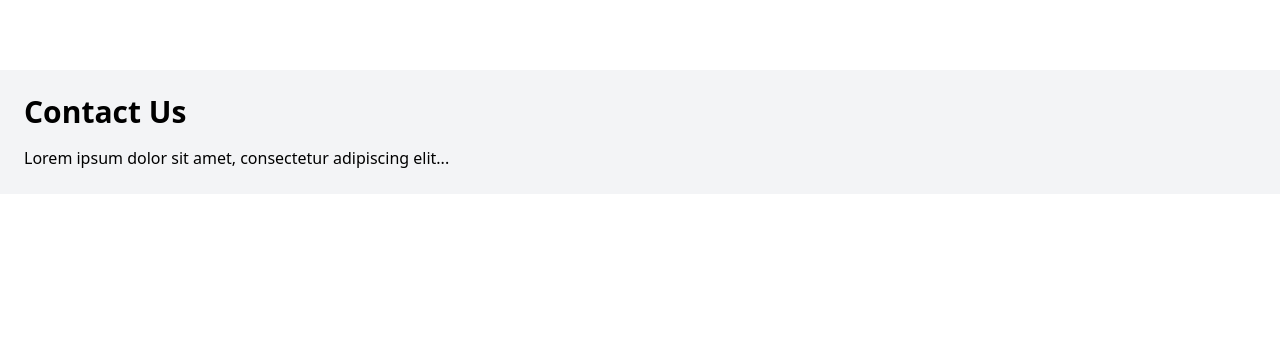
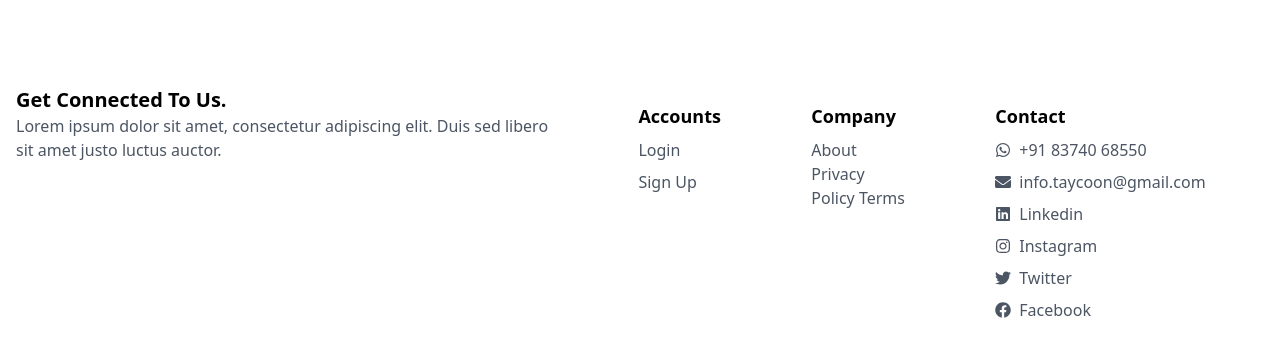
Before and after one commit to nikhil-1613/dance-academy, a React (Vite) app: page / in a window 1280 px wide. Shown: the part 2884-3240 px from the top of the page. Before the commit the page ends 3118 px from the top, so only its background shows below. Built offline with nearby package versions, Linux system fonts and the light colour scheme.

Commit message:
modified:   package-lock.json 	modified:   package.json 	modified:   src/components/Contact.tsx 	new file:   src/components/Footer.tsx 	modified:   src/components/Layout.tsx

```diff
--- a/package.json
+++ b/package.json
@@ -12,6 +12,7 @@
   "dependencies": {
     "react": "^18.2.0",
     "react-dom": "^18.2.0",
+    "react-icons": "^5.2.1",
     "react-responsive-carousel": "^3.2.23"
   },
   "devDependencies": {
--- a/src/components/Contact.tsx
+++ /dev/null
@@ -1,29 +0,0 @@
-// src/components/Contact.tsx
-
-import React from 'react';
-
-const Contact: React.FC = () => {
-  return (
-    <section id="contact" className="bg-gray-100 p-6 text-left">
-      <h2 className="text-3xl font-bold mb-4">Contact Us</h2>
-      <p>Lorem ipsum dolor sit amet, consectetur adipiscing elit...</p>
-    </section>
-  );
-}
-
-export default Contact;
-
-
-// import React from 'react';
-
-// const Contact: React.FC = () => {
-//   return (
-//     <section id="contact" className="p-10 bg-gray-100">
-//       <h2 className="text-2xl font-bold mb-4">Contact Us</h2>
-//       <p className="mb-4">Lorem ipsum dolor sit amet, consectetur adipiscing elit...</p>
-//       <p>Lorem ipsum dolor sit amet, consectetur adipiscing elit...</p>
-//     </section>
-//   );
-// }
-
-// export default Contact;
--- /dev/null
+++ b/src/components/Footer.tsx
@@ -0,0 +1,68 @@
+import React from 'react';
+import { FaWhatsapp, FaEnvelope, FaLinkedin, FaInstagram, FaTwitter, FaFacebook } from 'react-icons/fa';
+
+interface Props {
+  // Add any props you need here
+}
+
+const Footer: React.FC<Props> = () => {
+  return (
+    <div className="flex flex-wrap justify-between space-y-4 p-4">
+      {/* First part */}
+      <div className="w-full md:w-auto md:flex-grow md:mr-8">
+        <h1 className="text-xl font-bold">Get Connected To Us.</h1>
+        <p className="text-gray-600">Lorem ipsum dolor sit amet, consectetur adipiscing elit. Duis sed libero <br></br>sit amet justo luctus auctor.</p>
+      </div>
+
+      {/* Second part */}
+      <div className="w-full md:w-auto md:flex-grow md:mr-8">
+        <h2 className="text-lg font-bold mb-2">Accounts</h2>
+        <div className="flex flex-col space-y-2">
+          <a href="#" className="text-gray-600 hover:text-gray-800">Login</a>
+          <a href="#" className="text-gray-600 hover:text-gray-800">Sign Up</a>
+        </div>
+      </div>
+
+      {/* Third part */}
+      <div className="w-full md:w-auto md:flex-grow md:mr-8">
+        <h2 className="text-lg font-bold mb-2">Company</h2>
+        <p className="text-gray-600">About</p>
+        <p className="text-gray-600">Privacy </p>
+        <p className="text-gray-600">Policy Terms</p>
+      </div>
+
+      {/* Fourth part */}
+      <div className="w-full md:w-auto md:flex-grow">
+        <h3 className="text-lg font-bold mb-2">Contact</h3>
+        <div className="flex flex-col space-y-2 text-gray-600">
+          <div className="flex items-center space-x-2">
+            <FaWhatsapp />
+            <span>+91 83740 68550</span>
+          </div>
+          <div className="flex items-center space-x-2">
+            <FaEnvelope />
+            <span>info.taycoon@gmail.com</span>
+          </div>
+          <div className="flex items-center space-x-2">
+            <FaLinkedin />
+            <span>Linkedin</span>
+          </div>
+          <div className="flex items-center space-x-2">
+            <FaInstagram />
+            <span>Instagram</span>
+          </div>
+          <div className="flex items-center space-x-2">
+            <FaTwitter />
+            <span>Twitter</span>
+          </div>
+          <div className="flex items-center space-x-2">
+            <FaFacebook />
+            <span>Facebook</span>
+          </div>
+        </div>
+      </div>
+    </div>
+  );
+}
+
+export default Footer;
--- a/src/components/Layout.tsx
+++ b/src/components/Layout.tsx
@@ -3,9 +3,10 @@ import Navbar from './Navbar';
 import Home from './Home';
 import About from './About';
 import Courses from './Courses';
-import Contact from './Contact';
+// import Contact from './Contact';
 import Reviews from './Reviews';
 import Achievements from './Achievements';
+import Footer from './Footer';
 
 const Layout: React.FC = () => {
   return (
@@ -27,7 +28,7 @@ const Layout: React.FC = () => {
         </div>
 
         <div className="py-10"> {/* Add padding-y between components */}
-          <Contact />
+          <Footer />
         </div>
       </main>
     </div>
```
Also changed, not shown: 1 other file (tests, documents, lock files or other folders).
